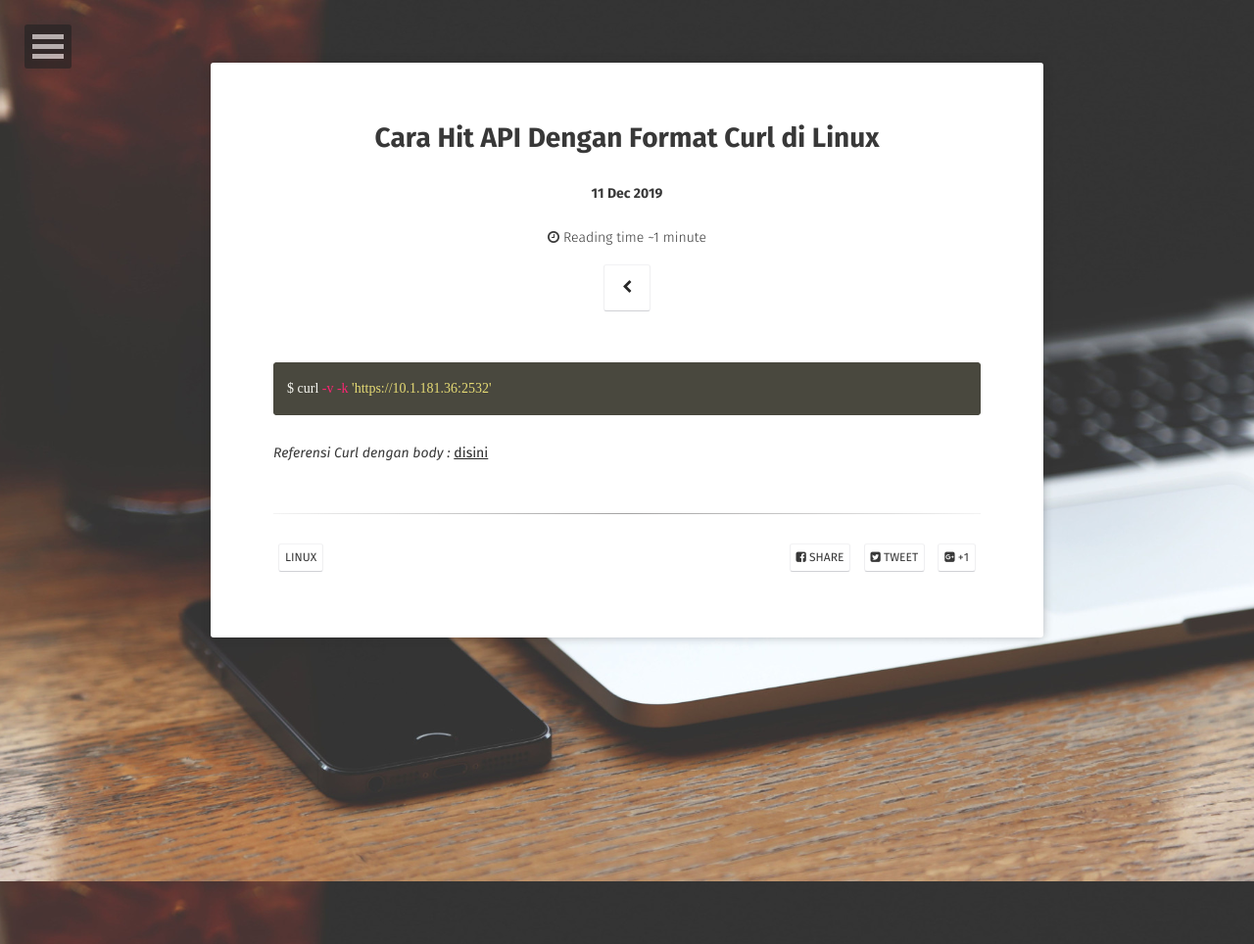
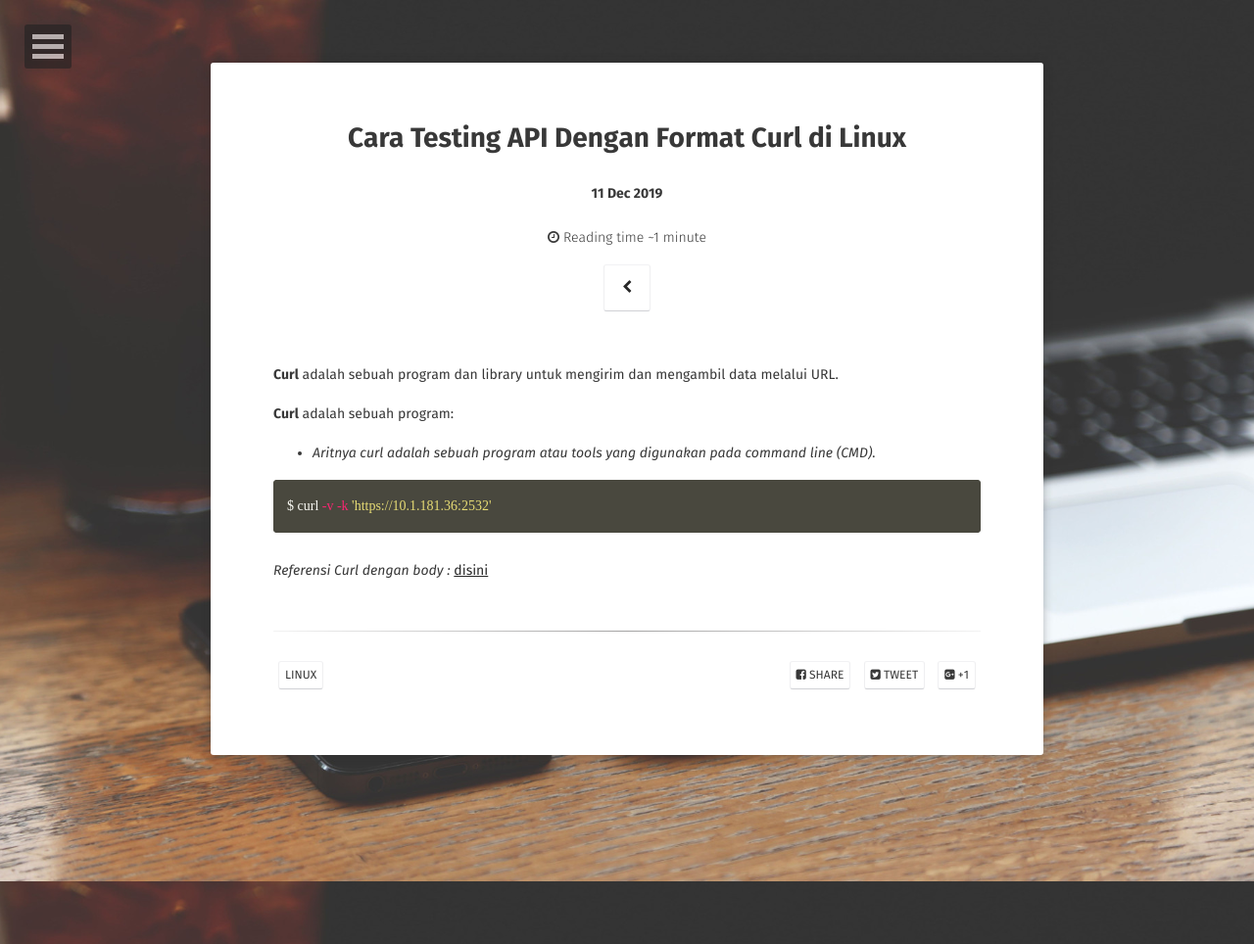
Before and after one commit to SandyRahman/sandyrahman.github.io, a Jekyll site: the page built from _posts/2019-12-11-cara-hit-api-dengan-format-curl-di-linux.md, in a window 1280 px wide. Shown: the whole page at 98% size. Built offline with Jekyll 4.4.1, drawn with Linux system fonts in a browser that asks for light colours; some web fonts are replaced; comment, search, counter and statistics services are not loaded.

Commit message:
Update 2019-12-11-cara-hit-api-dengan-format-curl-di-linux.md

````diff
--- a/_posts/2019-12-11-cara-hit-api-dengan-format-curl-di-linux.md
+++ b/_posts/2019-12-11-cara-hit-api-dengan-format-curl-di-linux.md
@@ -1,11 +1,16 @@
 ---
 published: true
 layout: post
-excerpt: Push curl menggunakan command di linux
+excerpt: Testing curl menggunakan command di linux
 tag: Linux
-title: Cara Hit API Dengan Format Curl di Linux
+title: Cara Testing API Dengan Format Curl di Linux
 raw_title: true
 ---
+**Curl** adalah sebuah program dan library untuk mengirim dan mengambil data melalui URL.
+
+**Curl** adalah sebuah program:
+- *Aritnya curl adalah sebuah program atau tools yang digunakan pada command line (CMD).*
+
 ```sh
 $ curl -v -k 'https://10.1.181.36:2532'
 ```
````
